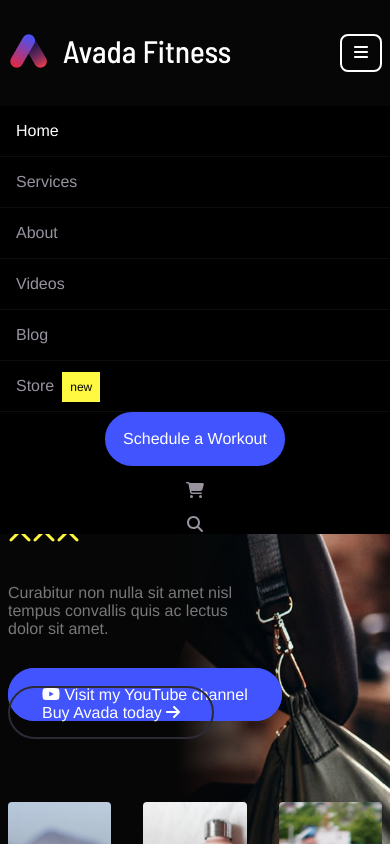
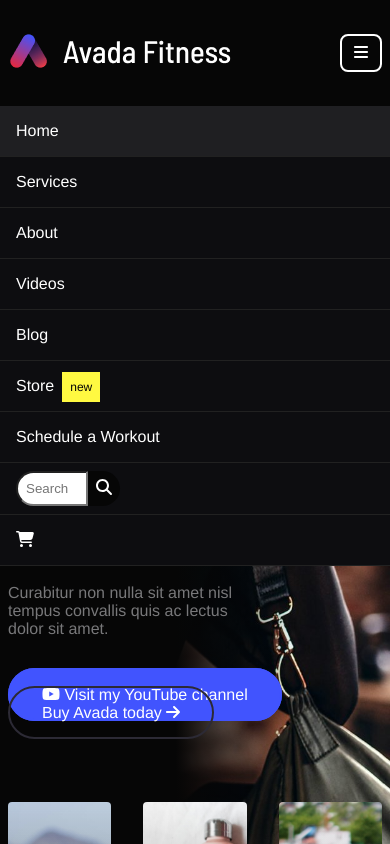
Before and after one commit to MirkOrlando/proj-html-vuejs, a Vue app: page / in a window 390 px wide. Shown: the top 844 px of the page. Built offline with nearby package versions, Linux system fonts and the light colour scheme.

Commit message:
fix css .collapse-menu

```diff
--- a/src/App.vue
+++ b/src/App.vue
@@ -36,7 +36,8 @@ export default {
           position: absolute;
           left: 0;
           top: 100%;
-          background-color: black;
+          background-color: #0d0d10;
+          color: $lightestColor;
           width: 100%;
           z-index: 100;
           .nav-items {
@@ -44,15 +45,70 @@ export default {
             li {
               display: block;
               padding: 1rem;
-              border-bottom: 1px solid #0d0d10;
+              border-bottom: 1px solid #212121;
+              background-color: transparent;
+              transition: all 250ms linear;
+              &.active {
+                background-color: #1f1f22;
+              }
             }
           }
           .nav-actions {
             display: flex;
             flex-direction: column;
+            align-items: flex-start;
+            z-index: 100;
+            .btn {
+              display: none;
+            }
+            .ex-btn {
+              display: block;
+              padding: 1rem;
+              order: 0;
+              border-bottom: 1px solid #212121;
+              width: 100%;
+              &:hover {
+                background-color: #1f1f22;
+              }
+            }
+            .chart {
+              order: 1;
+              border-bottom: 1px solid #212121;
+              width: 100%;
+              &:hover {
+                background-color: #1f1f22;
+              }
+            }
             a {
               padding: 1rem;
               margin: 0;
+              display: block;
+            }
+            .search {
+              display: flex;
+              padding: 0 1rem;
+              order: 0;
+              border-bottom: 1px solid #212121;
+              width: 100%;
+              input {
+                padding: 0.5rem;
+                margin: 0.5rem 0;
+                display: block;
+                border-top-left-radius: 2rem;
+                border-bottom-left-radius: 2rem;
+                width: 20%;
+                transition: all 1000ms linear;
+                &:focus {
+                  width: 100%;
+                }
+              }
+              a {
+                margin: 0.5rem 0;
+                padding: 0.5rem;
+                background-color: $darkestColor;
+                border-top-right-radius: 2rem;
+                border-bottom-right-radius: 2rem;
+              }
             }
           }
         }
--- a/src/components/SiteHeaderComponent.vue
+++ b/src/components/SiteHeaderComponent.vue
@@ -23,11 +23,13 @@
             <div class="nav-actions">
               <a href="#" class="btn btn-primary">Schedule a Workout</a>
               <div class="ex-btn">Schedule a Workout</div>
-              <a href="#" class="mx-2">
-                <font-awesome-icon icon="fa-solid fa-cart-shopping" />
-              </a>
+              <div class="chart">
+                <a href="#" class="mx-2">
+                  <font-awesome-icon icon="fa-solid fa-cart-shopping" />
+                </a>
+              </div>
               <div class="search">
-                <input type="text" />
+                <input type="text" placeholder="Search" />
                 <a href="#">
                   <font-awesome-icon icon="fa-solid fa-magnifying-glass" />
                 </a>
```
